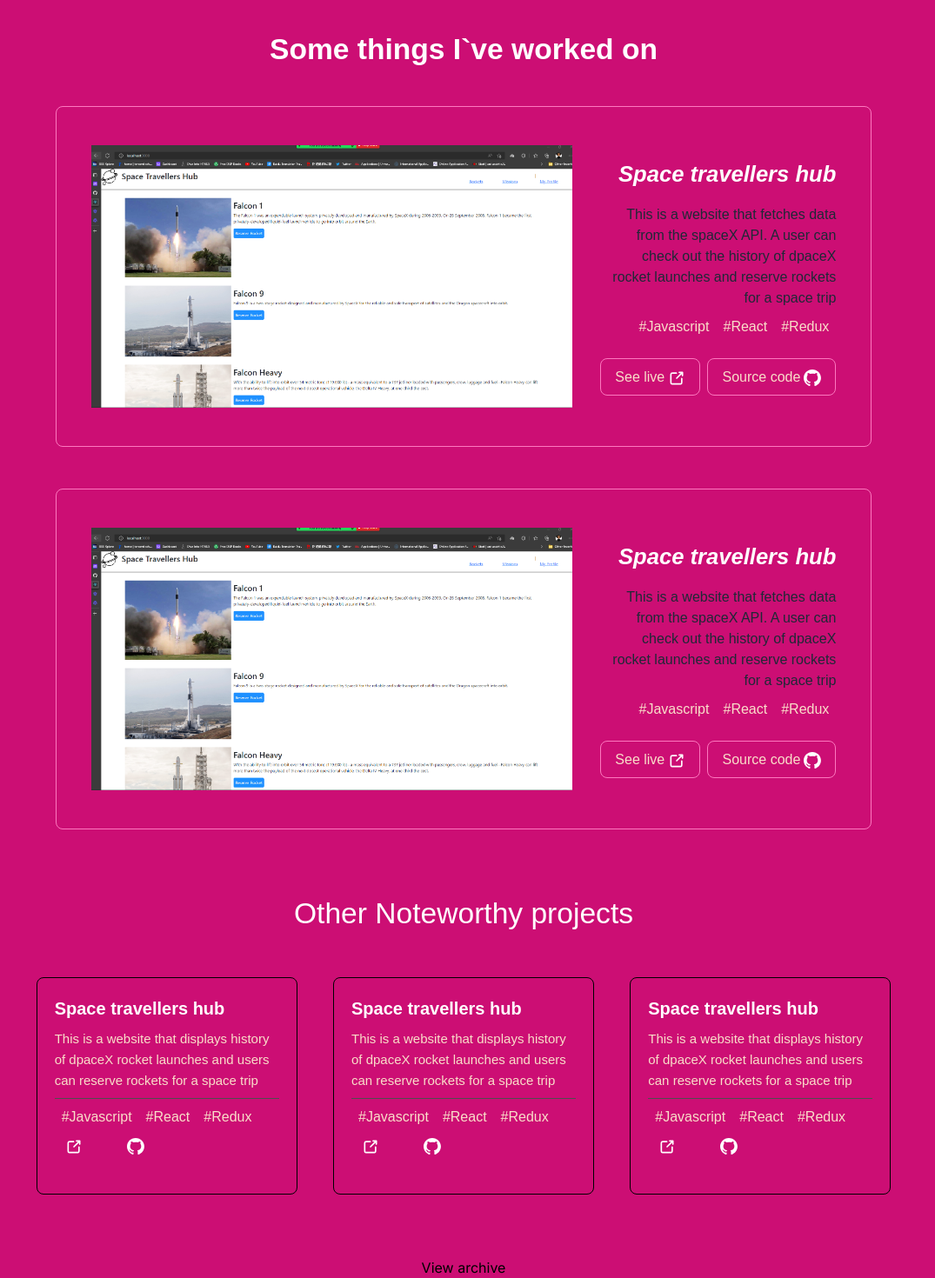
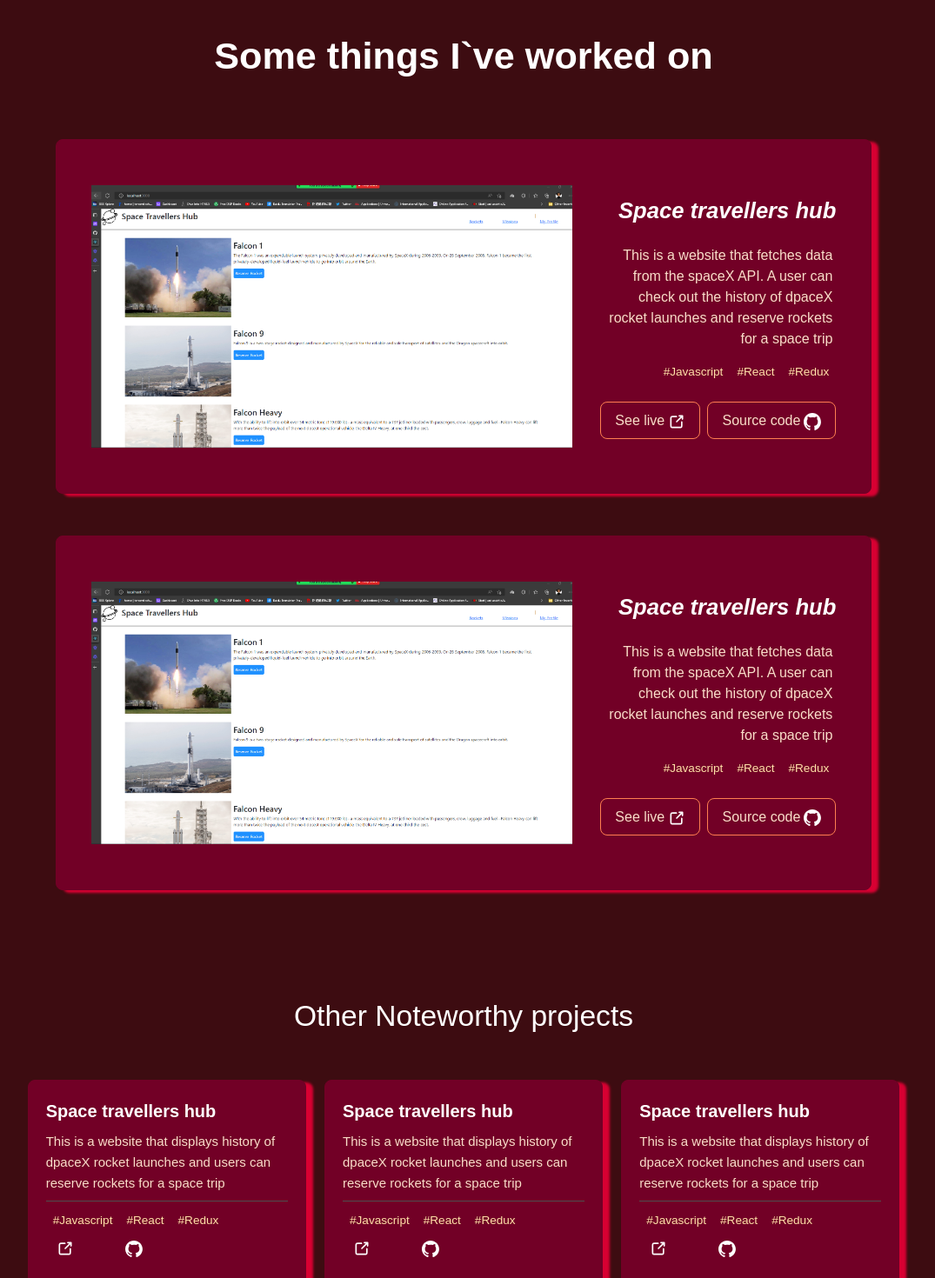
Before and after one commit to TracyMuso/tfp, a Next.js app: page / in a window 1280 px wide. Shown: the part 2500-3970 px from the top of the page at 87% size, without its empty margins (107-1182 px from the left). Built offline with nearby package versions, Linux system fonts and the light colour scheme.

Commit message:
feat(fix-design-scheme): update website colors and fonts for projects section and about section

```diff
--- a/components/About/index.tsx
+++ b/components/About/index.tsx
@@ -1,9 +1,9 @@
 const About = () => {
   return (
-    <section className="flex flex-col items-center font-Montserrat">
+    <section className="flex flex-col items-center">
       <article className="w-[90%] flex flex-col items-center pt-16 pb-6">
-        <h2 className="text-4xl font-bold text-gray-100">About me</h2>
-        <p className="text-gray-200 leading-7 py-4">
+        <h2 className="text-4xl font-bold">About me</h2>
+        <p className="leading-7 py-4">
           Hello, my name is Tracy Musongole. I`m a software developer based in
           Zambia. My interest in software development started back in 2021 after
           I returned home from Russia(I studied in Moscow for a little while). I
--- a/components/Cards/projectsCard.tsx
+++ b/components/Cards/projectsCard.tsx
@@ -11,7 +11,7 @@
   technologies,
 }: Projects) => {
   return (
-    <div className="w-11/12 mx-auto border border-[#fd78bf] rounded-md py-6 px-10 text-white">
+    <div className="w-11/12 mx-auto card rounded-md py-8 px-10 text-white">
       <div className="flex items-center gap-8">
         <div className="" data-aos="flip-left">
           <Image
@@ -25,11 +25,14 @@
 
         <div className="details text-right w-2/5" data-aos="fade-left">
           <h4 className="pb-4 italic font-bold text-2xl">{name}</h4>
-          <p className="text-gray-800">{description}</p>
+          <p className="p-1">{description}</p>
           <div className="py-2">
             {technologies?.map((item, idx) => {
               return (
-                <span key={idx} className="inline-block px-2">
+                <span
+                  key={idx}
+                  className="inline-block px-2 text-sm text-[#ffe1a8]"
+                >
                   #{item}
                 </span>
               );
@@ -38,7 +41,7 @@
           <div className="flex justify-between pt-4">
             <Link
               href={liveUrl}
-              className="block rounded-md border px-4 py-2 border-[#fd78bf] content-center hover:bg-pink-500"
+              className="block rounded-md border px-4 py-2 border-[#ff7f51] content-center hover:bg-[#ff9b54]"
             >
               <span className="pr-1 inline">See live</span>
               <Image
@@ -50,7 +53,7 @@
               />
             </Link>
             <Link
-              className="block rounded-md border px-4 py-2 border-[#fd78bf] content-center hover:bg-pink-500"
+              className="block rounded-md border px-4 py-2 border-[#ff7f51] content-center hover:bg-[#ff9b54]"
               href={gitUrl}
             >
               <span className="inline pr-1">Source code</span>
--- a/components/Cards/secondaryProjectCard.tsx
+++ b/components/Cards/secondaryProjectCard.tsx
@@ -11,15 +11,18 @@
   technologies,
 }: Projects) => {
   return (
-    <div className="w-[300px] p-5 m-0 h-[250px] rounded-md border border-black mx-auto">
+    <div className="w-[320px] p-5 m-0 h-[250px] rounded-md card mx-auto">
       <div className="flex flex-col gap-2">
         <h4 className="font-bold text-xl">{name}</h4>
         <p className="leading-6 text-m">{description}</p>
-        <hr />
+        <hr className="" />
         <div className="block">
           {technologies?.map((item, idx) => {
             return (
-              <span key={idx} className="inline-block px-2">
+              <span
+                key={idx}
+                className="inline-block px-2 text-sm text-[#ffe1a8]"
+              >
                 #{item}
               </span>
             );
--- a/components/Projects/index.tsx
+++ b/components/Projects/index.tsx
@@ -5,12 +5,12 @@
 
 const Projects = () => {
   return (
-    <section className="py-12 bg-[#cc0e74]">
+    <section className="py-12">
       <div className="flex flex-col gap-6">
-        <h2 className="text-center font-bold text-3xl py-4">
+        <h2 className="text-center font-bold text-4xl py-4">
           Some things I`ve worked on
         </h2>
-        <div className="flex flex-col gap-12 w-4/5 mx-auto">
+        <div className="flex flex-col gap-12 w-4/5 pt-6 pb-12 mx-auto">
           {ProjectData.map((item, idx) => (
             <ProjectCard key={idx} {...item} />
           ))}
@@ -23,8 +23,10 @@
             ))}
           </div>
         </div>
-        <div className="mx-auto">
-          <Link href={"/project-archive"}>View archive</Link>
+        <div className="mx-auto ">
+          <Link className="text-xl text-white" href={"/project-archive"}>
+            View archive
+          </Link>
         </div>
       </div>
     </section>
```
